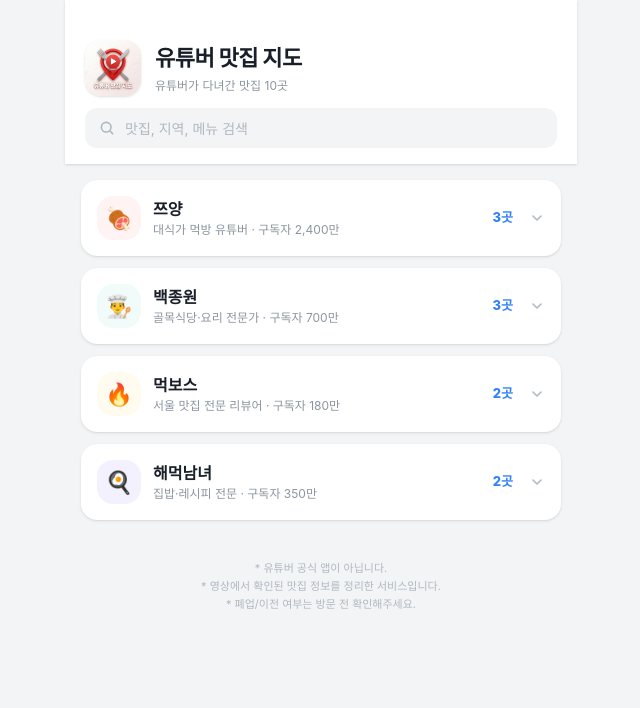
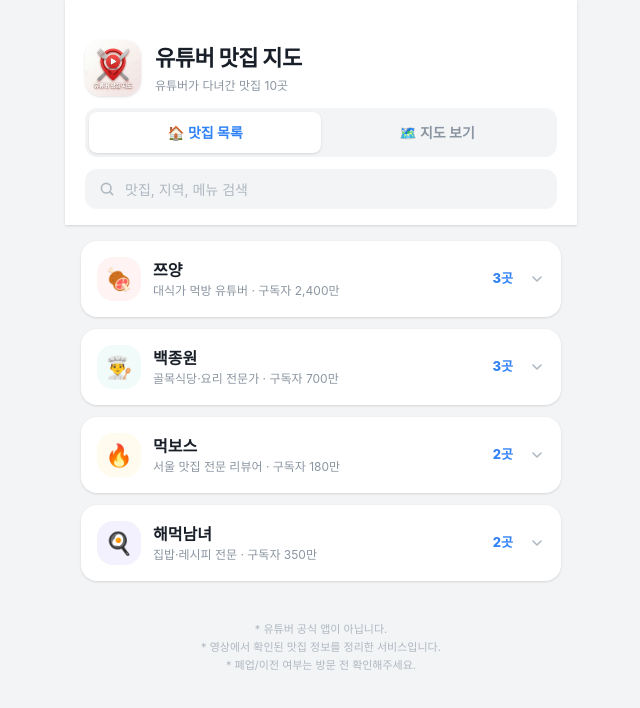
Before and after one commit to vkehs58-oss/youtuber-map-app, a React (Vite) app: page / in a window 1280 px wide. Shown: the top 708 px of the page, without its empty margins (319-959 px from the left). Built offline with nearby package versions, Linux system fonts and the light colour scheme.

Commit message:
feat: 지도 보기 탭 복구

```diff
--- a/src/App.tsx
+++ b/src/App.tsx
@@ -2,10 +2,13 @@
 import data from './data/restaurants.json'
 import type { AppData, Restaurant } from './types'
 import RestaurantDetail from './components/RestaurantDetail'
+import MapView from './components/MapView'
 
 const appData = data as AppData
+type Tab = 'home' | 'map'
 
 function App() {
+  const [tab, setTab] = useState<Tab>('home')
   const [selectedRestaurant, setSelectedRestaurant] = useState<Restaurant | null>(null)
   const [expandedYoutuber, setExpandedYoutuber] = useState<string | null>(null)
   const [expandedCuisine, setExpandedCuisine] = useState<string | null>(null)
@@ -72,6 +75,28 @@
             </div>
           </div>
 
+          {/* 탭 */}
+          <div className="px-5 pb-3">
+            <div className="flex bg-toss-gray-100 rounded-xl p-1">
+              <button
+                onClick={() => setTab('home')}
+                className={`flex-1 py-2.5 rounded-lg text-[14px] font-bold transition-all flex items-center justify-center gap-1.5 ${
+                  tab === 'home' ? 'bg-white text-toss-blue shadow-sm' : 'text-toss-gray-500'
+                }`}
+              >
+                🏠 맛집 목록
+              </button>
+              <button
+                onClick={() => setTab('map')}
+                className={`flex-1 py-2.5 rounded-lg text-[14px] font-bold transition-all flex items-center justify-center gap-1.5 ${
+                  tab === 'map' ? 'bg-white text-toss-blue shadow-sm' : 'text-toss-gray-500'
+                }`}
+              >
+                🗺️ 지도 보기
+              </button>
+            </div>
+          </div>
+
           {/* 검색바 */}
           <div className="px-5 pb-4">
             <div className="relative">
@@ -106,7 +131,15 @@
           />
         )}
 
-        {/* 대분류 → 중분류 → 소분류 */}
+        {tab === 'map' ? (
+          <MapView
+            restaurants={filtered}
+            youtubers={appData.youtubers}
+            selectedYoutuber={null}
+            onSelectYoutuber={() => {}}
+            onSelectRestaurant={setSelectedRestaurant}
+          />
+        ) : (
         <div className="px-4 pt-4 pb-8 flex flex-col gap-3">
           {grouped.map(({ youtuber: yt, cuisines, totalCount }) => {
             const isYtOpen = expandedYoutuber === yt.id
@@ -210,6 +243,7 @@
             </div>
           )}
         </div>
+        )}
 
         <div className="text-center pt-2 pb-6 px-4">
           <p className="text-[11px] text-toss-gray-400 leading-relaxed">
```
